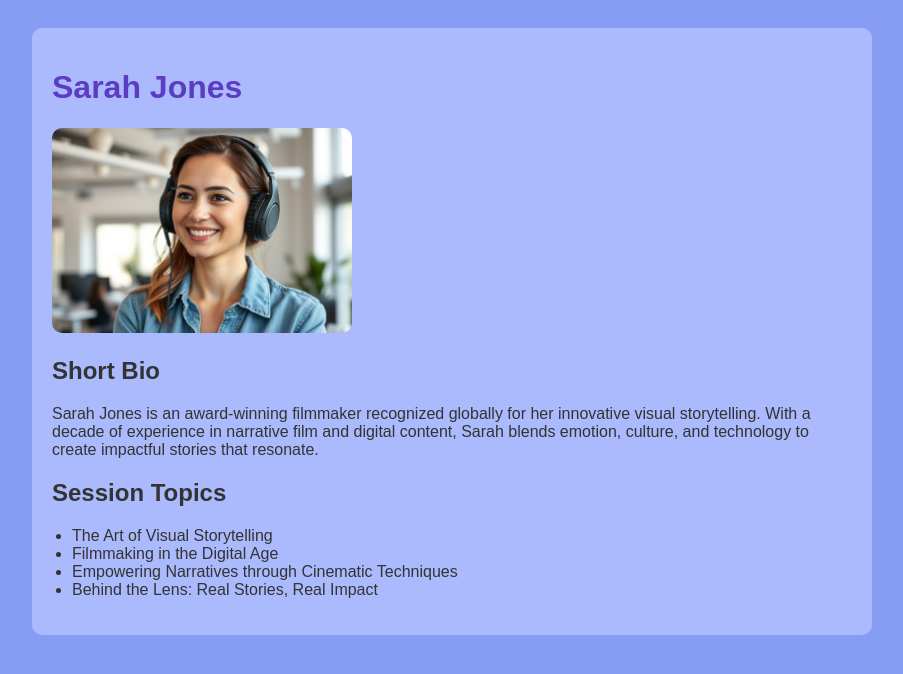
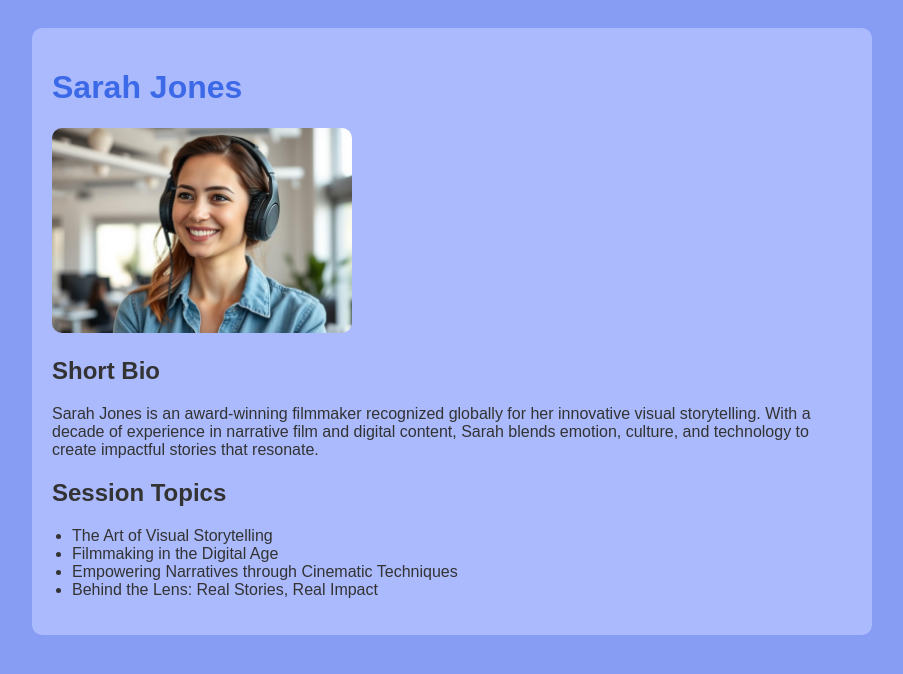
Before and after one commit to UK66/Mediasphere, a plain HTML site: page SJ.html in a window 1280 px wide. Shown: the whole page, without its empty margins (188-1091 px from the left). Drawn offline with Linux system fonts and the light colour scheme.

Commit message:
Update SJ.html

```diff
--- a/SJ.html
+++ b/SJ.html
@@ -7,7 +7,7 @@
     body { font-family: Arial, sans-serif; background: rgba(106, 133, 240, 0.8); color: #333; padding: 20px; }
     .container { max-width: 800px; margin: auto; background: rgba(179, 194, 255, 0.8); padding: 20px; border-radius: 10px; }
     img { width: 100%; max-width: 300px; border-radius: 10px; }
-    h1 { color: #5c3dc2; }
+    h1 { color: #3c69e7; }
     ul { padding-left: 20px; }
   </style>
 </head>
```
